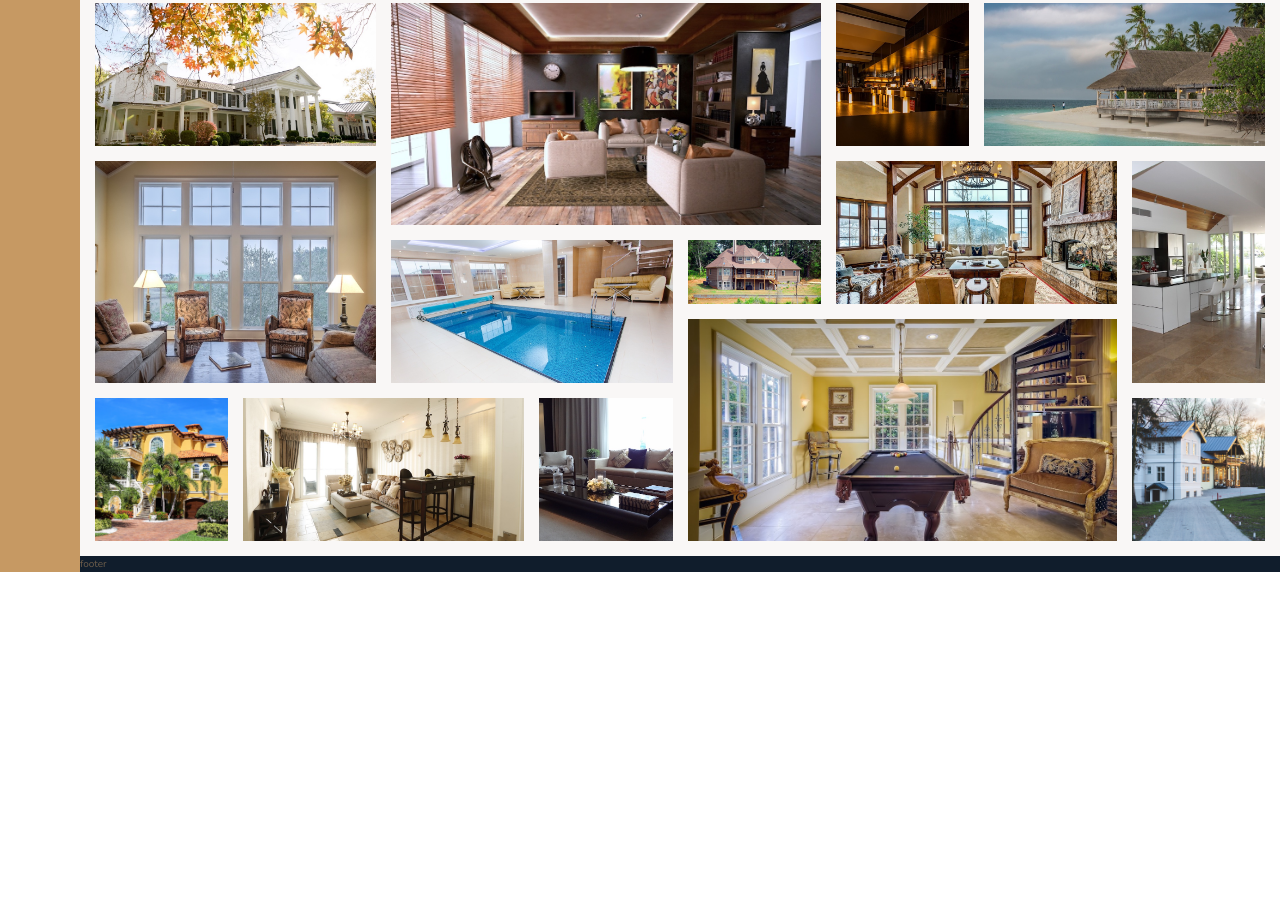
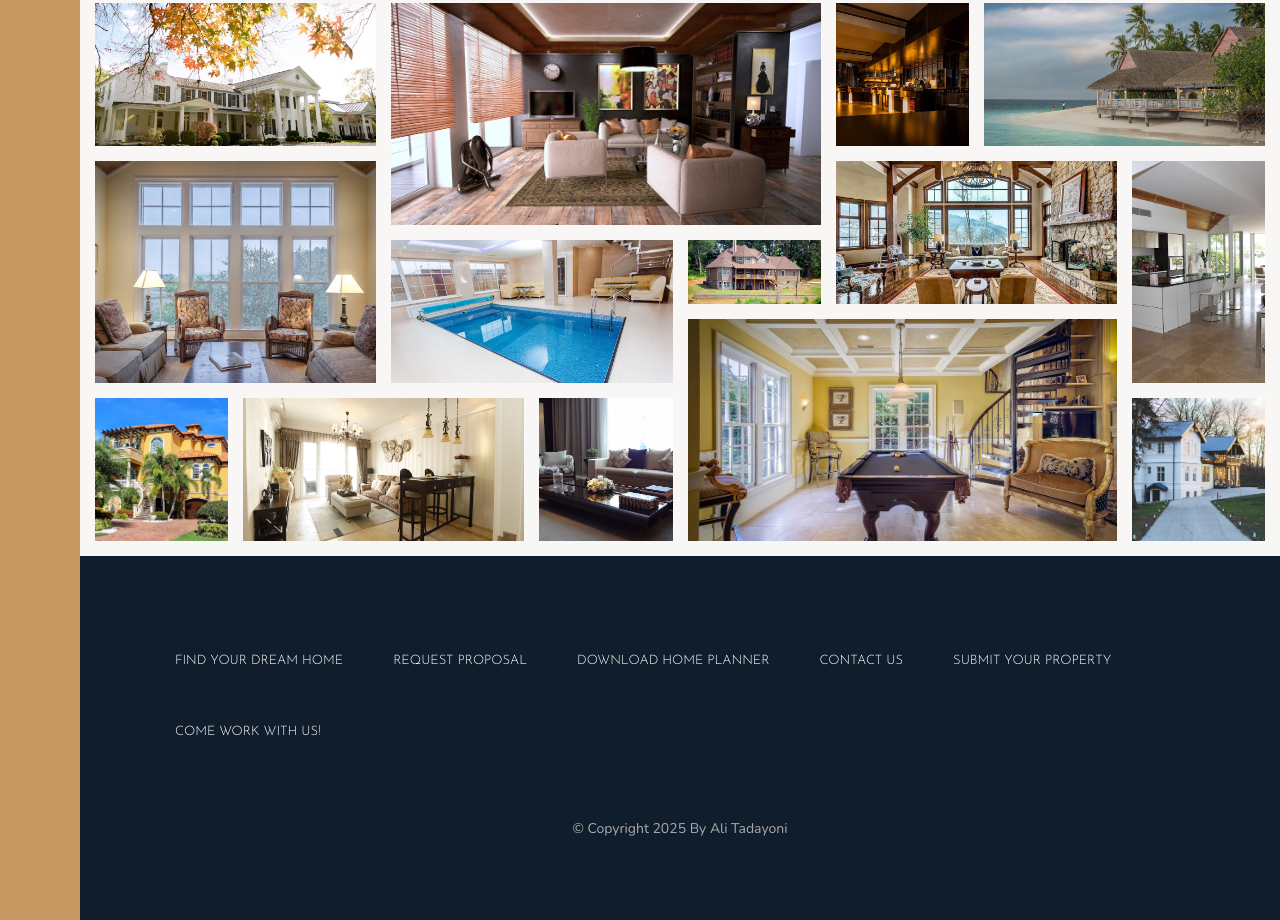
Before and after one commit to Ali-Tadayoni/Nexter, a website: page index.html in a window 1280 px wide. Shown: the part 3084-4004 px from the top of the page. Before the commit the page ends 3656 px from the top, so only its background shows below. Drawn offline with nearby package versions, Linux system fonts and the light colour scheme.

Commit message:
Complete the footer section

```diff
--- a/index.html
+++ b/index.html
@@ -334,6 +334,16 @@
         <img src="img/gal-14.jpeg" alt="Gallery image 14" class="gallery__img" />
       </figure>
     </section>
-    <footer class="footer">footer</footer>
+    <footer class="footer">
+      <ul class="nav">
+        <li class="nav__item"><a href="#" class="nav__link">Find your dream home</a></li>
+        <li class="nav__item"><a href="#" class="nav__link">Request proposal</a></li>
+        <li class="nav__item"><a href="#" class="nav__link">Download home planner</a></li>
+        <li class="nav__item"><a href="#" class="nav__link">Contact us</a></li>
+        <li class="nav__item"><a href="#" class="nav__link">Submit your property</a></li>
+        <li class="nav__item"><a href="#" class="nav__link">Come work with us!</a></li>
+      </ul>
+      <p class="copyright">&copy; Copyright 2025 By Ali Tadayoni</p>
+    </footer>
   </body>
 </html>
--- a/sass/_footer.scss
+++ b/sass/_footer.scss
@@ -1,4 +1,39 @@
 .footer {
   background-color: $color-secondary;
   grid-column: full-start / full-end;
+  padding: 8rem;
 }
+
+.nav {
+  list-style: none;
+  display: flex;
+  align-items: center;
+  flex-wrap: wrap;
+  justify-items: center;
+  gap: 2rem;
+
+  &__link:link,
+  &__link:visited {
+    font-size: 1.3rem;
+    color: #fff;
+    text-decoration: none;
+    font-family: $font-display;
+    text-transform: uppercase;
+    text-align: center;
+    transition: all 0.2s;
+    min-width: 11rem;
+    padding: 1.5rem;
+    display: block;
+  }
+  &__link:hover,
+  &__link:active {
+    background-color: rgba(#fff, 0.05);
+    transform: translateY(-3px);
+  }
+}
+.copyright {
+  font-size: 1.4rem;
+  color: $color-grey-light-2;
+  margin-top: 6rem;
+  text-align: center;
+}
```
Also changed, not shown: css/style.css.
